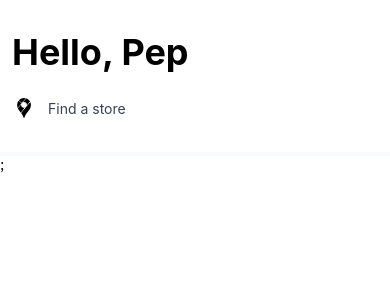
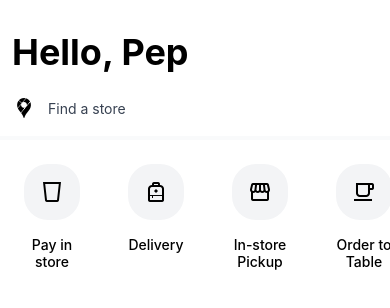
Before and after one commit to akaMiWP/rn-ui-clone, a React Native app in the folder my-expo-app/: screen / in a window 390 px wide. Shown: the top 308 px of the page. Built offline with nearby package versions, Linux system fonts and the light colour scheme.

Commit message:
Added QuickSelection

```diff
--- a/my-expo-app/components/coffee/HomePage.tsx
+++ b/my-expo-app/components/coffee/HomePage.tsx
@@ -1,10 +1,11 @@
-import { View, Text, SafeAreaView } from 'react-native';
+import { View, Text, SafeAreaView, ScrollView } from 'react-native';
 import { MaterialCommunityIcons } from '@expo/vector-icons';
 
 const HomePage = () => {
   return (
     <SafeAreaView>
-      <Header name="Pep" />;
+      <Header name="Pep" />
+      <QuickSelection />
     </SafeAreaView>
   );
 };
@@ -13,7 +14,7 @@ const HomePage = () => {
 const Header = ({ name }: { name: string }) => {
   return (
     <>
-      <View className="flex gap-y-6 px-3 py-8">
+      <View className="flex gap-y-6 px-3 pb-4 pt-8">
         <Text className="text-4xl font-bold">Hello, {name}</Text>
         <View className="flex flex-row items-center gap-x-3">
           <MaterialCommunityIcons name="google-maps" size={24} />
@@ -25,4 +26,29 @@ const Header = ({ name }: { name: string }) => {
   );
 };
 
+// Quick Selection
+const QuickSelection = () => {
+  return (
+    <ScrollView horizontal showsHorizontalScrollIndicator={false}>
+      <View className="flex flex-row gap-x-6 px-3 py-4">
+        <QuickSelectionItem icon="cup-outline" title="Pay in store" />
+        <QuickSelectionItem icon="bag-personal-outline" title="Delivery" />
+        <QuickSelectionItem icon="storefront-outline" title="In-store Pickup" />
+        <QuickSelectionItem icon="coffee-outline" title="Order to Table" />
+      </View>
+    </ScrollView>
+  );
+};
+
+const QuickSelectionItem = ({ icon, title }: { icon: any; title: string }) => {
+  return (
+    <View className="flex w-20 items-center gap-y-4 px-2 py-2">
+      <View className=" rounded-3xl bg-gray-100 p-4">
+        <MaterialCommunityIcons name={icon} size={24} />
+      </View>
+      <Text className="text-center font-medium">{title}</Text>
+    </View>
+  );
+};
+
 export default HomePage;
```
